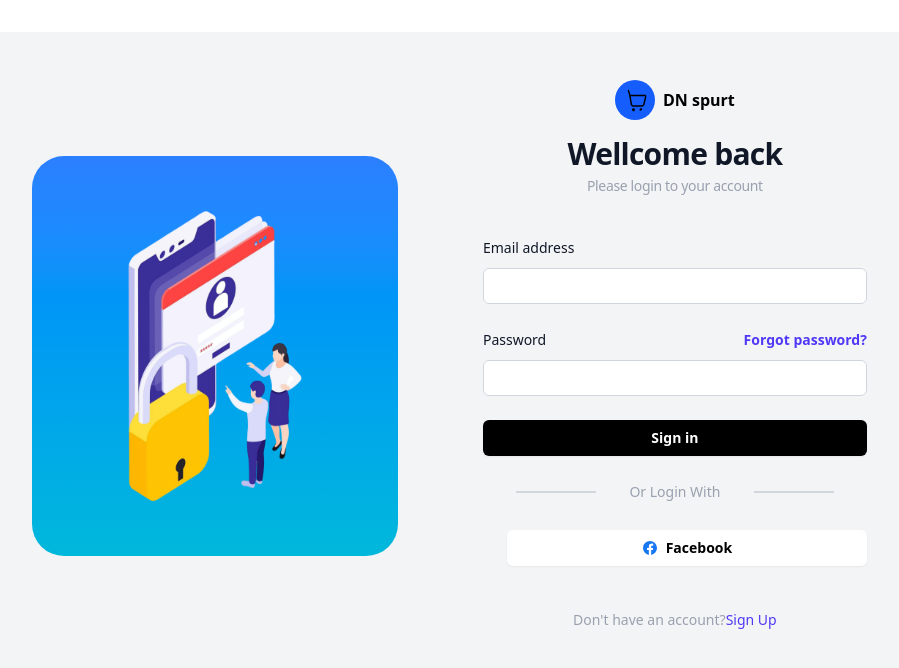
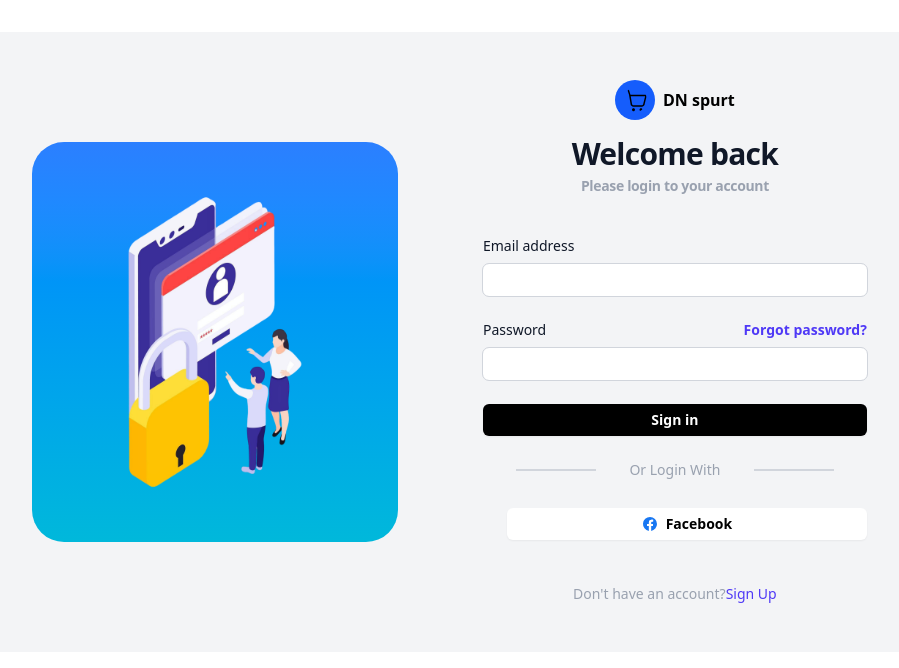
Before and after one commit to cycotechnolgies/Online-Clothing-Shop, a React (Vite) app in the folder frontend/: page /login in a window 1280 px wide. Shown: the top 668 px of the page, without its empty margins (188-1087 px from the left). Built offline with nearby package versions, Linux system fonts and the light colour scheme.

Commit message:
Update  Google authentication and header logic

```diff
--- a/frontend/package.json
+++ b/frontend/package.json
@@ -13,6 +13,7 @@
     "@hookform/resolvers": "^5.2.1",
     "@react-oauth/google": "^0.12.2",
     "@tailwindcss/vite": "^4.1.11",
+    "jwt-decode": "^4.0.0",
     "react": "^19.1.0",
     "react-dom": "^19.1.1",
     "react-hook-form": "^7.62.0",
--- a/frontend/src/App.jsx
+++ b/frontend/src/App.jsx
@@ -1,39 +1,39 @@
-import { useState, useEffect } from "react";
-import { Route, Routes } from "react-router-dom";
+// src/App.jsx
+import { Routes, Route, Outlet } from "react-router-dom";
 import { GoogleOAuthProvider } from "@react-oauth/google";
-import './App.css'
+import { AuthProvider } from "./context/AuthContext";
+import './App.css';
 
 // pages
 import LoginView from "./pages/views/LoginView";
 import HomeView from "./pages/views/HomeView";
 import SignupView from "./pages/views/SignupView";
 
-const GOOGLE_CLIENT_ID = "516625281326-69julajhd1f8oq4htv4cfvssu6v5u8i2.apps.googleusercontent.com"; // Replace this with your Google OAuth client ID
+const GOOGLE_CLIENT_ID = "516625281326-69julajhd1f8oq4htv4cfvssu6v5u8i2.apps.googleusercontent.com";
+
+// A layout component without the Header
+const AppLayout = () => {
+  return (
+    <>
+      <Outlet />
+    </>
+  );
+};
 
 function App() {
   return (
     <GoogleOAuthProvider clientId={GOOGLE_CLIENT_ID}>
-      <Routes>
-        {/* homepage Route */}
-        <Route
-          path="/"
-          element={<HomeView />}
-        />
-
-        {/* Login Route */}
-        <Route
-          path="/login"
-          element={<LoginView />}
-        />
-
-        {/* Signup Route */}
-        <Route
-          path="/signup"
-          element={<SignupView />}
-        />
-      </Routes>
+      <AuthProvider>
+        <Routes>
+          <Route path="/" element={<AppLayout />}>
+            <Route index element={<HomeView />} />
+            <Route path="login" element={<LoginView />} />
+            <Route path="signup" element={<SignupView />} />
+          </Route>
+        </Routes>
+      </AuthProvider>
     </GoogleOAuthProvider>
-  )
+  );
 }
 
 export default App;
--- /dev/null
+++ b/frontend/src/context/AuthContext.jsx
@@ -0,0 +1,52 @@
+// src/context/AuthContext.js
+import React, { createContext, useState, useEffect, useContext } from 'react';
+import { jwtDecode } from 'jwt-decode';
+
+const AuthContext = createContext(null);
+
+export const AuthProvider = ({ children }) => {
+  const [user, setUser] = useState(null);
+
+  useEffect(() => {
+    // Check local storage on component mount
+    const storedUser = localStorage.getItem('user');
+    if (storedUser) {
+      setUser(JSON.parse(storedUser));
+    }
+  }, []);
+
+  const login = (token) => {
+    try {
+      const decodedToken = jwtDecode(token);
+      const userData = {
+        name: decodedToken.name,
+        email: decodedToken.email,
+        picture: decodedToken.picture, // Assuming the token has a picture URL
+      };
+      setUser(userData);
+      localStorage.setItem('user', JSON.stringify(userData));
+    } catch (error) {
+      console.error('Failed to decode JWT:', error);
+      // Handle the error appropriately, e.g., show an error message
+    }
+  };
+
+  const logout = () => {
+    setUser(null);
+    localStorage.removeItem('user');
+  };
+
+  return (
+    <AuthContext.Provider value={{ user, login, logout }}>
+      {children}
+    </AuthContext.Provider>
+  );
+};
+
+export const useAuth = () => {
+  const context = useContext(AuthContext);
+  if (context === undefined) {
+    throw new Error('useAuth must be used within an AuthProvider');
+  }
+  return context;
+};
--- a/frontend/src/pages/views/LoginView.jsx
+++ b/frontend/src/pages/views/LoginView.jsx
@@ -1,67 +1,79 @@
-import React from 'react'
-import image from '../../assets/image.png'
-import { Link } from "react-router-dom";
-
-import cart from '../../assets/cart.svg'
-import google from '../../assets/google.svg'
-import facebook from '../../assets/facebook.svg'
+// src/components/LoginView.jsx
+import React from 'react';
+import { Link, useNavigate } from 'react-router-dom';
 import { GoogleLogin } from '@react-oauth/google';
 
+import { useAuth } from "../../context/AuthContext";
+import image from '../../assets/image.png';
+import cart from '../../assets/cart.svg';
+import google from '../../assets/google.svg';
+import facebook from '../../assets/facebook.svg';
+
 const LoginView = () => {
+  const navigate = useNavigate();
+  const { login } = useAuth(); // Use the login function from context
+
   const handleFacebookLogin = () => {
     alert('Facebook login clicked');
-  }
+    // Implement Facebook login logic here
+    navigate('/HomeView');
+  };
 
   return (
-    <div className="lg:flex lg:items-center lg:justify-content-between lg:mx-auto lg:w-250  bg-gray-100 lg:mt-8 rounded-4xl ">
-      <div className='lg:ml-20 bg-linear-to-t from-cyan-500 to-blue-500 rounded-4xl hidden  mx-auto h-100 w-100 lg:flex '>
-        <img src={image} alt="Your Company" className=" " />
+    <div className="lg:flex lg:items-center lg:justify-content-between lg:mx-auto lg:w-250 bg-gray-100 lg:mt-8 rounded-4xl">
+      <div className="lg:ml-20 bg-linear-to-t from-cyan-500 to-blue-500 rounded-4xl hidden mx-auto h-100 w-100 lg:flex">
+        <img src={image} alt="Your Company" />
       </div>
 
-      <div className="flex min-h-full flex-col justify-center px-6 py-12 lg:px-8 lg:w-150 ">
+      <div className="flex min-h-full flex-col justify-center px-6 py-12 lg:px-8 lg:w-150">
         <div className="sm:mx-auto sm:w-full sm:max-w-sm">
-          <div className='flex items-center justify-center gap-x-2'>
-            <img src={cart} alt="Your Company" className=" h-10 w-auto bg-blue-600 rounded-full p-2 " />
-            <p className='font-bold'>DN spurt</p>
+          <div className="flex items-center justify-center gap-x-2">
+            <img src={cart} alt="Your Company" className="h-10 w-auto bg-blue-600 rounded-full p-2" />
+            <p className="font-bold">DN spurt</p>
           </div>
-          <h2 className="mt-4 text-center text-3xl/9 font-bold tracking-tight text-gray-900">Wellcome back</h2>
-          <p className="mt-1 text-center text-sm font-semiboldbold tracking-tight text-gray-400">Please login to your account</p>
+          <h2 className="mt-4 text-center text-3xl/9 font-bold tracking-tight text-gray-900">Welcome back</h2>
+          <p className="mt-1 text-center text-sm font-semibold tracking-tight text-gray-400">Please login to your account</p>
         </div>
 
         <div className="mt-10 sm:mx-auto sm:w-full sm:max-w-sm">
-
           <form action="#" method="POST" className="space-y-6">
             <div>
-          <label htmlFor="email" className="block text-sm/6 font-medium text-gray-900">Email address</label>
+              <label htmlFor="email" className="block text-sm font-medium text-gray-900">Email address</label>
               <div className="mt-2">
-            <input id="email" type="email" name="email" required autoComplete="email" className="block w-full rounded-md bg-white px-3 py-1.5 text-base text-gray-900 outline-1 -outline-offset-1 outline-gray-300 placeholder:text-gray-400 focus:outline-2 focus:-outline-offset-2 focus:outline-indigo-600 sm:text-sm/6" />
+                <input id="email" type="email" name="email" required autoComplete="email"
+                  className="block w-full rounded-md bg-white px-3 py-1.5 text-base text-gray-900 outline-1 outline-gray-300 placeholder:text-gray-400 focus:outline-2 focus:outline-indigo-600 sm:text-sm" />
               </div>
             </div>
 
             <div>
               <div className="flex items-center justify-between">
-           <label htmlFor="password" className="block text-sm/6 font-medium text-gray-900">Password</label>
+                <label htmlFor="password" className="block text-sm font-medium text-gray-900">Password</label>
                 <div className="text-sm">
                   <a href="#" className="font-semibold text-indigo-600 hover:text-indigo-500">Forgot password?</a>
                 </div>
               </div>
               <div className="mt-2">
-          <input id="password" type="password" name="password" required autoComplete="current-password" className="block w-full rounded-md bg-white px-3 py-1.5 text-base text-gray-900 outline-1 -outline-offset-1 outline-gray-300 placeholder:text-gray-400 focus:outline-2 focus:-outline-offset-2 focus:outline-indigo-600 sm:text-sm/6" />
+                <input id="password" type="password" name="password" required autoComplete="current-password"
+                  className="block w-full rounded-md bg-white px-3 py-1.5 text-base text-gray-900 outline-1 outline-gray-300 placeholder:text-gray-400 focus:outline-2 focus:outline-indigo-600 sm:text-sm" />
               </div>
             </div>
 
             <div>
-        <button type="submit" className="flex w-full justify-center rounded-md bg-black px-3 py-1.5 text-sm/6 font-semibold text-white shadow-xs">Sign in</button>
+              <button type="submit" className="flex w-full justify-center rounded-md bg-black px-3 py-1.5 text-sm font-semibold text-white shadow-xs">Sign in</button>
             </div>
           </form>
-    <p className="mt-6 text-center text-sm/6 text-gray-400 flex items-center" >
+
+          <p className="mt-6 text-center text-sm text-gray-400 flex items-center">
             <hr className="w-20 border-t-2 border-gray-300 mx-auto" />Or Login With<hr className="w-20 border-t-2 border-gray-300 mx-auto" />
           </p>
-    <div className="mt-6 flex items-center justify-center gap-x-6 lg:justify-center ">
+
+          <div className="mt-6 flex items-center justify-center gap-x-6 lg:justify-center">
+            {/* Google Login */}
             <GoogleLogin
               onSuccess={credentialResponse => {
                 console.log('Google login success', credentialResponse);
-          alert('Google login success! Token: ' + credentialResponse.credential);
+                login(credentialResponse.credential); // Use the login function to set the user
+                navigate('/');
               }}
               onError={() => {
                 alert('Google login failed');
@@ -71,22 +83,27 @@ const LoginView = () => {
                 <button
                   onClick={renderProps.onClick}
                   disabled={renderProps.disabled}
-            className="flex w-full justify-center rounded-md bg-white px-1 py-1.5 text-sm/6 font-semibold text-black shadow-xs focus-visible:outline-2 focus-visible:outline-offset-2 focus-visible:outline-gray-100 items-center justify-content-center gap-x-2"
+                  className="flex w-full justify-center rounded-md bg-white px-1 py-1.5 text-sm font-semibold text-black shadow-xs focus-visible:outline-2 focus-visible:outline-offset-2 focus-visible:outline-gray-100 items-center gap-x-2"
                   type="button"
                 >
-            <img src={google} className='h-4 w-auto' alt="Google" />
+                  <img src={google} className="h-4 w-auto" alt="Google" />
                   Google
                 </button>
               )}
             />
 
-      <button type="button" onClick={handleFacebookLogin} className="flex w-full justify-center rounded-md bg-white px-1 py-1.5 text-sm/6 font-semibold text-black shadow-xs focus-visible:outline-2 focus-visible:outline-offset-2 focus-visible:outline-gray-100 items-center justify-content-center gap-x-2">
-        <img src={facebook} className='h-4 w-auto' alt="Facebook" />
+            {/* Facebook Login */}
+            <button
+              type="button"
+              onClick={handleFacebookLogin}
+              className="flex w-full justify-center rounded-md bg-white px-1 py-1.5 text-sm font-semibold text-black shadow-xs focus-visible:outline-2 focus-visible:outline-offset-2 focus-visible:outline-gray-100 items-center gap-x-2"
+            >
+              <img src={facebook} className="h-4 w-auto" alt="Facebook" />
               Facebook
             </button>
           </div>
 
-    <p className="mt-10 text-center text-sm/6 text-gray-400">
+          <p className="mt-10 text-center text-sm text-gray-400">
             Don't have an account?
             <Link to="/signup" className="font-medium text-indigo-600 hover:underline">
               Sign Up
@@ -94,9 +111,8 @@ const LoginView = () => {
           </p>
         </div>
       </div>
-
     </div>
-  )
-}
+  );
+};
 
 export default LoginView;
```
Also changed, not shown: frontend/src/components/Header.jsx (+72 -125 lines), 1 other file (tests, documents, lock files or other folders). Lines whose indentation alone changed are shown as unchanged.
